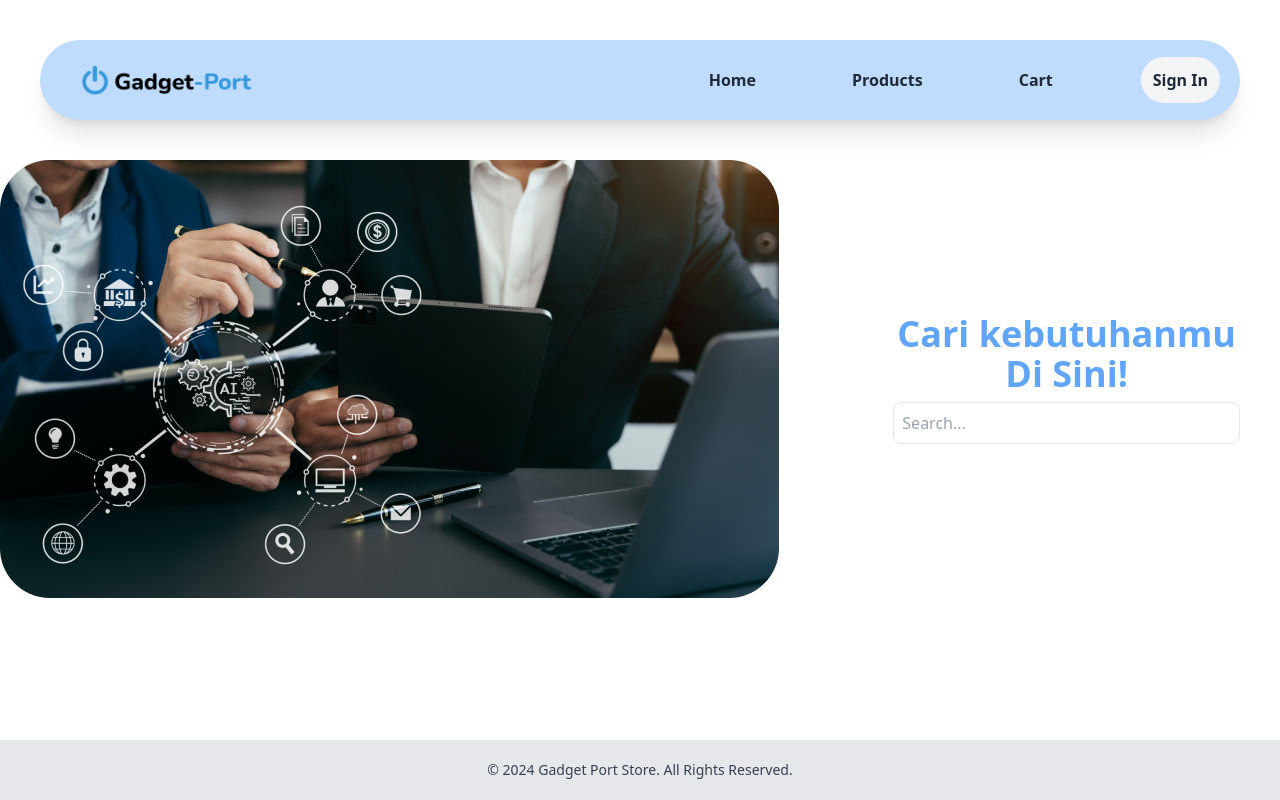
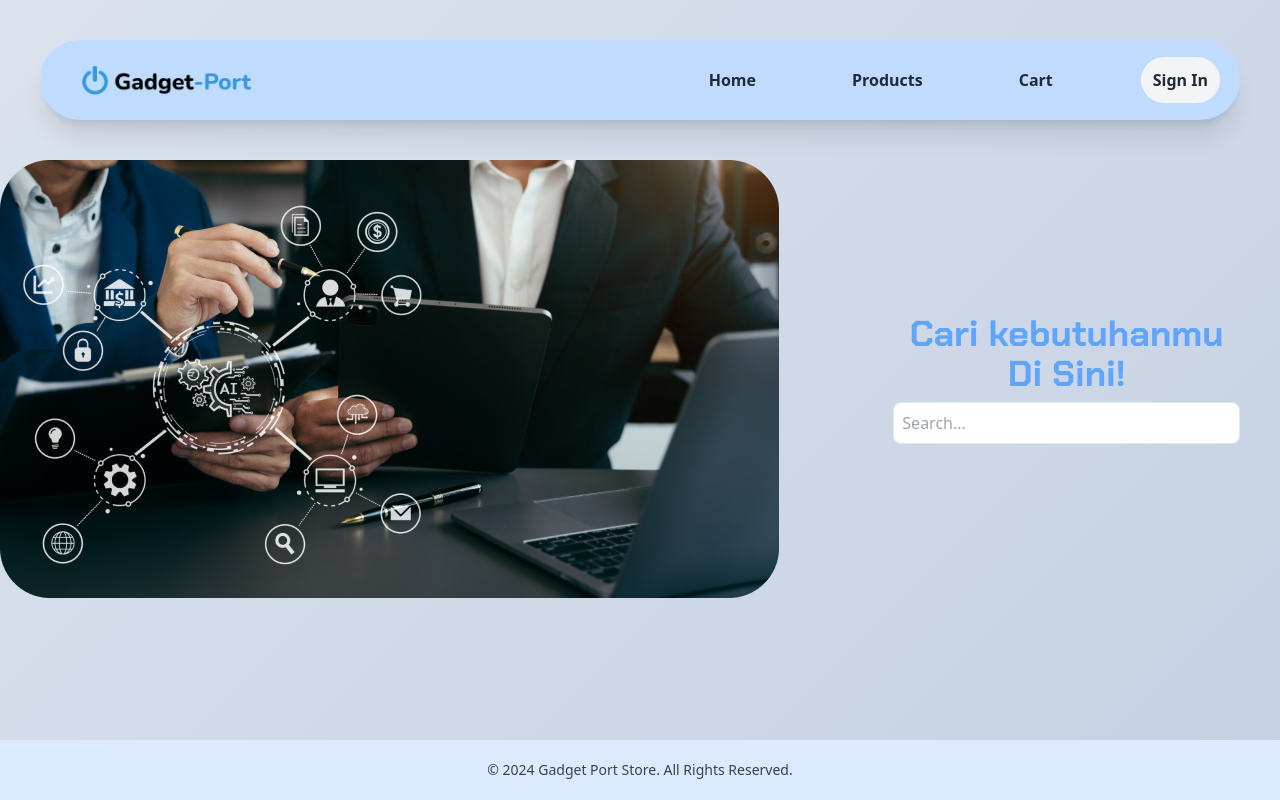
Before and after one commit to PBP-D08/gadget-port, a Django app: page / in a window 1280 px wide. Run offline with Django 5.2, Linux system fonts and the light colour scheme; parts of the project's set-up code (start-up, migrations or seed data) failed here and were passed over; some libraries are stand-ins or nearby versions.

Commit message:
add gardient animation and change some font

```diff
--- a/cart_checkout/urls.py
+++ b/cart_checkout/urls.py
@@ -5,5 +5,6 @@ app_name = 'cart_checkout'
 
 urlpatterns = [
     path('', views.cart_view, name='cart'),
+    path('checkout/', views.checkout_view, name='checkout'),
     path('update/', views.update_address, name='update_address'),
 ]
--- a/main/templates/main.html
+++ b/main/templates/main.html
@@ -10,7 +10,7 @@
     </div>
     <!-- Search Bar -->
     <div class="m-10 text-center">
-        <p class="font-bold text-4xl text-blue-400">Cari kebutuhanmu Di Sini!</p>
+        <p class="font-bold text-4xl text-blue-400" id="intro">Cari kebutuhanmu Di Sini!</p>
         <!-- Search bar -->
         <input type="text" placeholder="Search..." class="border rounded-lg p-2 mt-2 w-full"/>
     </div>
--- /dev/null
+++ b/static/CSS/base.css
@@ -0,0 +1,22 @@
+:root{
+    --gradient: linear-gradient(135deg, #f5f7fa 0%, #c3cfe2 100%);
+}
+
+body {
+    background-image: var(--gradient);
+    background-size: 300%;
+    animation: gradient-animation 5s infinite alternate;
+}
+
+@keyframes gradient-animation {
+    0% {
+        background-position: left;
+    }
+    100% {
+        background-position: right;
+    }
+}
+
+p#intro {
+    font-family: "Chakra Petch", sans-serif;
+}
--- a/templates/base.html
+++ b/templates/base.html
@@ -6,6 +6,9 @@
     <meta http-equiv="X-UA-Compatible" content="IE=edge">
     <meta name="viewport" content="width=device-width, initial-scale=1.0">
     <title>Gadget Port Store</title>
+    <link rel="preconnect" href="https://fonts.googleapis.com">
+    <link rel="preconnect" href="https://fonts.gstatic.com" crossorigin>
+    <link href="https://fonts.googleapis.com/css2?family=Chakra+Petch:ital,wght@0,300;0,400;0,500;0,600;0,700;1,300;1,400;1,500;1,600;1,700&display=swap" rel="stylesheet">
     <link href="https://cdn.jsdelivr.net/npm/tailwindcss@latest/dist/tailwind.min.css" rel="stylesheet">
     <script src="https://cdn.tailwindcss.com"></script>
     <style>
@@ -16,6 +19,7 @@
             background-position: center;
         }
     </style>
+    <link rel="stylesheet" href="{% static 'CSS/base.css' %}"/>
 </head>
 
 <body class="bg-white font-sans flex flex-col min-h-screen">
@@ -80,7 +84,7 @@
     </div>
 
     <!-- Footer -->
-    <footer class="text-center py-5 bg-gray-200">
+    <footer class="text-center py-5 bg-blue-100">
         <p class="text-gray-700 text-sm">© 2024 Gadget Port Store. All Rights Reserved.</p>
     </footer>
 
```
Also changed, not shown: cart_checkout/templates/cart.html (+1 -12 lines), cart_checkout/views.py (+2 -19 lines).
